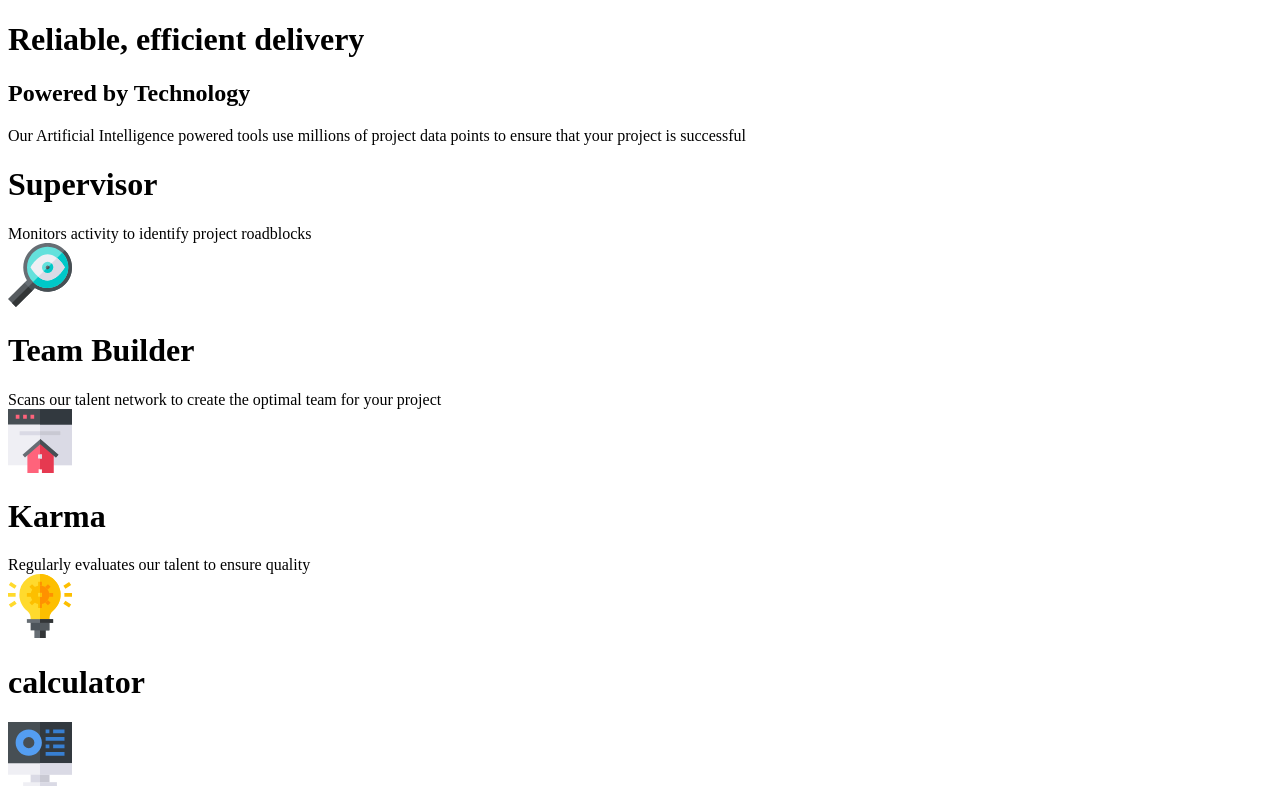
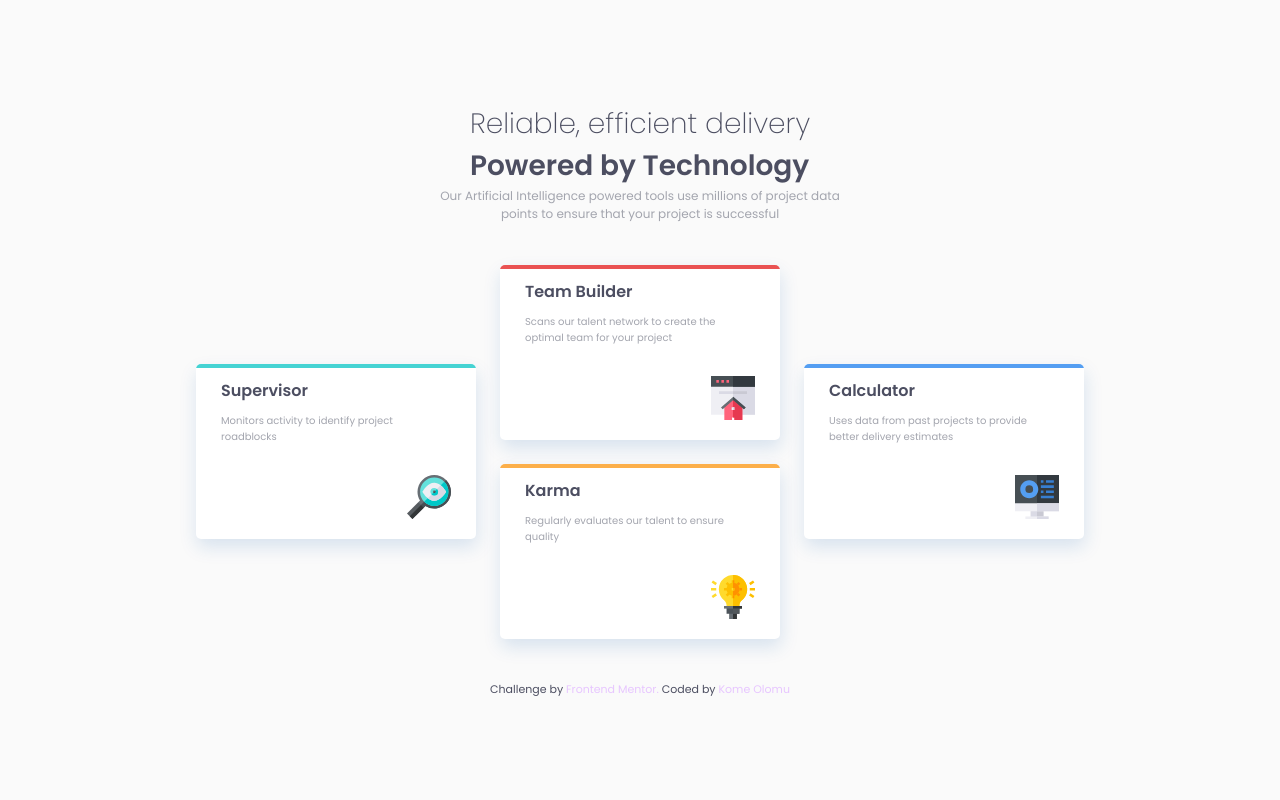
Before and after one commit to KomeOlomu/four-card-feature-section, a plain HTML site: page index.html in a window 1280 px wide. Drawn offline with Linux system fonts and the light colour scheme.

Commit message:
updated the css file

```diff
--- a/index.html
+++ b/index.html
@@ -24,8 +24,12 @@
       <!-- Top comment -->
       <div class="top">
         <!-- Headers -->
-        <h1 class="light-header">Reliable, efficient delivery</h1>
-        <h2 class="bold-header">Powered by Technology</h2>
+        <h1 class="header">
+          Reliable, efficient delivery <br />
+          <b class="bold">Powered by Technology</b>
+        </h1>
+        <!-- <h1 class="light-header">Reliable, efficient delivery</h1>
+        <h1 class="bold-header">Powered by Technology</h1> -->
         <p class="header-comment">
           Our Artificial Intelligence powered tools use millions of project data
           points to ensure that your project is successful
@@ -34,8 +38,8 @@
       <!-- Card Blocks -->
       <div class="cards">
         <!-- Card to the left -->
-        <div class="supervisor">
-          <div class="color-cyan"></div>
+        <div class="supervisor card-design">
+          <div class="color cyan"></div>
           <h1 class="card-header">Supervisor</h1>
           <div class="card-description">
             Monitors activity to identify project roadblocks
@@ -47,7 +51,7 @@
         <!-- Middle Cards -->
         <!-- Team builder card -->
         <div class="team-builder">
-          <div class="color-red"></div>
+          <div class="color red"></div>
           <h1 class="card-header">Team Builder</h1>
           <div class="card-description">
             Scans our talent network to create the optimal team for your project
@@ -58,7 +62,7 @@
         </div>
         <!-- Karma card -->
         <div class="karma">
-          <div class="color-orange"></div>
+          <div class="color orange"></div>
           <h1 class="card-header">Karma</h1>
           <div class="card-description">
             Regularly evaluates our talent to ensure quality
@@ -69,13 +73,25 @@
         </div>
         <!-- Card to the right -->
         <div class="calculator">
-          <div class="color-blue"></div>
-          <h1 class="card-header">calculator</h1>
+          <div class="color blue"></div>
+          <h1 class="card-header">Calculator</h1>
+          <div class="card-description">
+            Uses data from past projects to provide better delivery estimates
+          </div>
           <div class="card-image">
             <img src="./images/icon-calculator.svg" alt="desktop-image" />
           </div>
         </div>
       </div>
     </main>
+    <footer>
+      <div class="attribution">
+        Challenge by
+        <a href="https://www.frontendmentor.io?ref=challenge" target="_blank">
+          Frontend Mentor.
+        </a>
+        Coded by <a href="https://github.com/KomeOlomu"> Kome Olomu </a>
+      </div>
+    </footer>
   </body>
 </html>
--- a/src/style.css
+++ b/src/style.css
@@ -0,0 +1,159 @@
+* {
+  margin: 0;
+  padding: 0;
+  box-sizing: border-box;
+}
+
+:root {
+  /* primary colors */
+  --Red: hsl(0, 78%, 62%);
+  --Cyan: hsl(180, 62%, 55%);
+  --Orange: hsl(34, 97%, 64%);
+  --Blue: hsl(212, 86%, 64%);
+
+  /* neutral colours */
+  --Very_Dark_Blue: hsl(234, 12%, 34%);
+  --Grayish_Blue: hsl(229, 6%, 66%);
+  --Very_Light_Gray: hsl(0, 0%, 98%);
+}
+
+body {
+  font-size: 15px;
+  font-family: "Poppins", sans-serif;
+  color: var(--Very_Dark_Blue);
+  background-color: var(--Very_Light_Gray);
+  display: flex;
+  flex-direction: column;
+  justify-content: center;
+  align-items: center;
+  min-height: 100vh;
+  padding: 50px 15px;
+}
+
+.top {
+  display: flex;
+  flex-direction: column;
+  justify-content: center;
+  align-items: center;
+  margin-bottom: 1rem;
+}
+
+.header {
+  font-weight: 200;
+  font-size: 24px;
+}
+
+.header.bold {
+  margin-bottom: 10px;
+}
+
+.header-comment {
+  text-align: center;
+  font-size: 12px;
+  color: var(--Grayish_Blue);
+  width: 400px;
+  margin-bottom: 1rem;
+}
+
+.cards {
+  display: grid;
+  grid-template-columns: 100%;
+  justify-items: center;
+  grid-gap: 1.5rem;
+  align-items: center;
+  justify-content: center;
+  padding: 10px;
+}
+
+.color {
+  width: 100%;
+  height: 4px;
+}
+
+.color.cyan {
+  background-color: var(--Cyan);
+}
+.color.red {
+  background-color: var(--Red);
+}
+.color.blue {
+  background-color: var(--Blue);
+}
+.color.orange {
+  background-color: var(--Orange);
+}
+
+.supervisor,
+.team-builder,
+.karma,
+.calculator {
+  background-color: white;
+  border-radius: 5px;
+  width: 280px;
+  overflow: hidden;
+  box-shadow: 1px 8px 18px rgba(21, 93, 177, 0.15);
+}
+
+.card-header {
+  font-size: 16px;
+  padding: 10px 20px 10px 25px;
+}
+
+.card-description {
+  font-size: 10px;
+  color: var(--Grayish_Blue);
+  padding: 0px 25px 30px 25px;
+}
+
+img {
+  height: 64px;
+  padding: 0px 25px 20px 25px;
+}
+
+.card-image {
+  display: flex;
+  flex-direction: row;
+  justify-content: flex-end;
+}
+
+.attribution {
+  font-size: 11px;
+  text-align: center;
+  margin-top: 2rem;
+}
+
+.attribution a {
+  color: #e7c6ff;
+  text-decoration: none;
+}
+
+@media screen and (min-width: 800px) {
+  .cards {
+    grid-template-columns: none;
+    grid-template-areas:
+      "a b b d"
+      "a b b d"
+      "a c c d"
+      "a c c d";
+  }
+
+  .supervisor {
+    grid-area: a;
+  }
+
+  .team-builder {
+    grid-area: b;
+  }
+
+  .karma {
+    grid-area: c;
+  }
+
+  .calculator {
+    grid-area: d;
+  }
+
+  .header {
+    font-size: 28px;
+  }
+}
```
